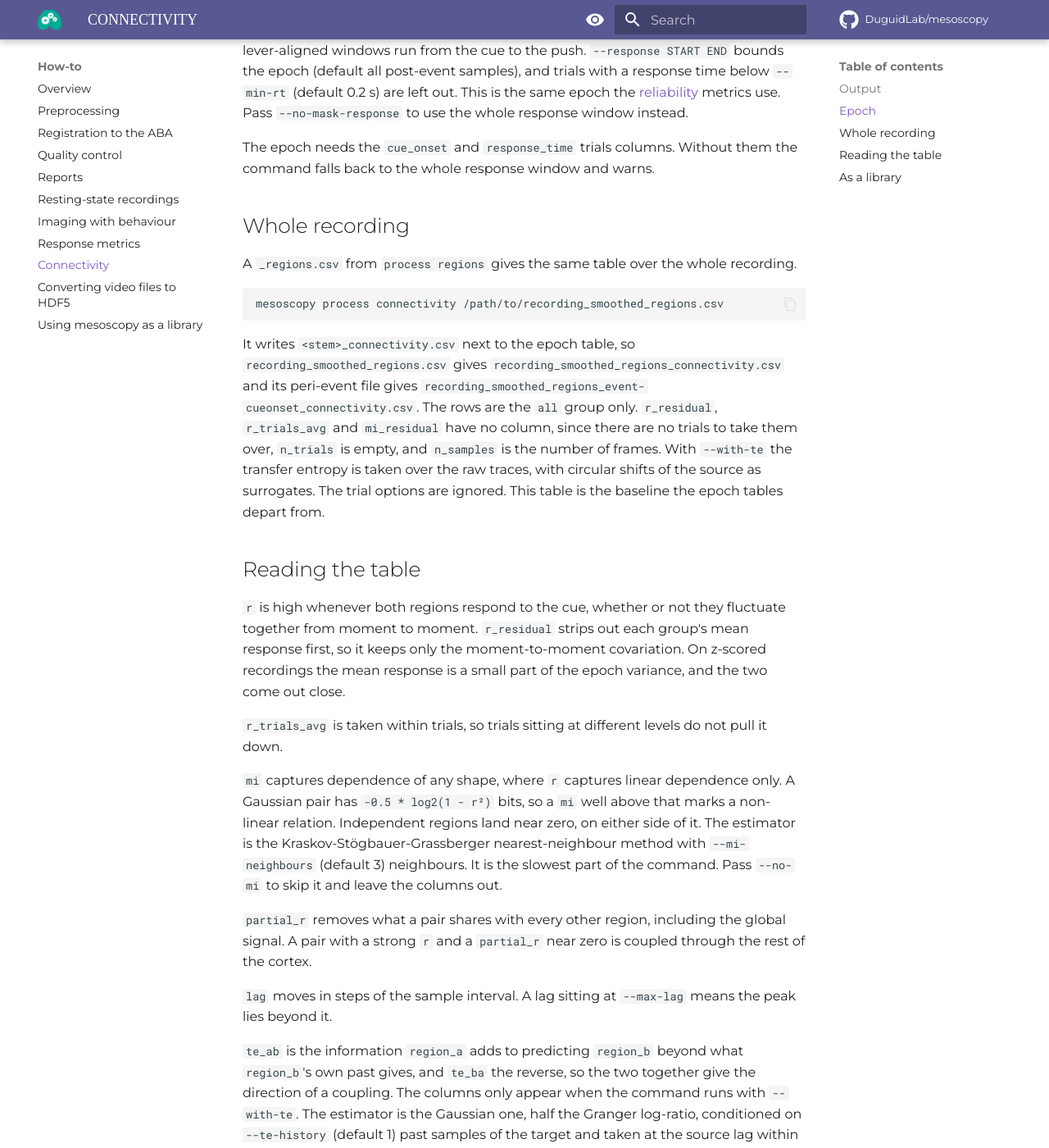
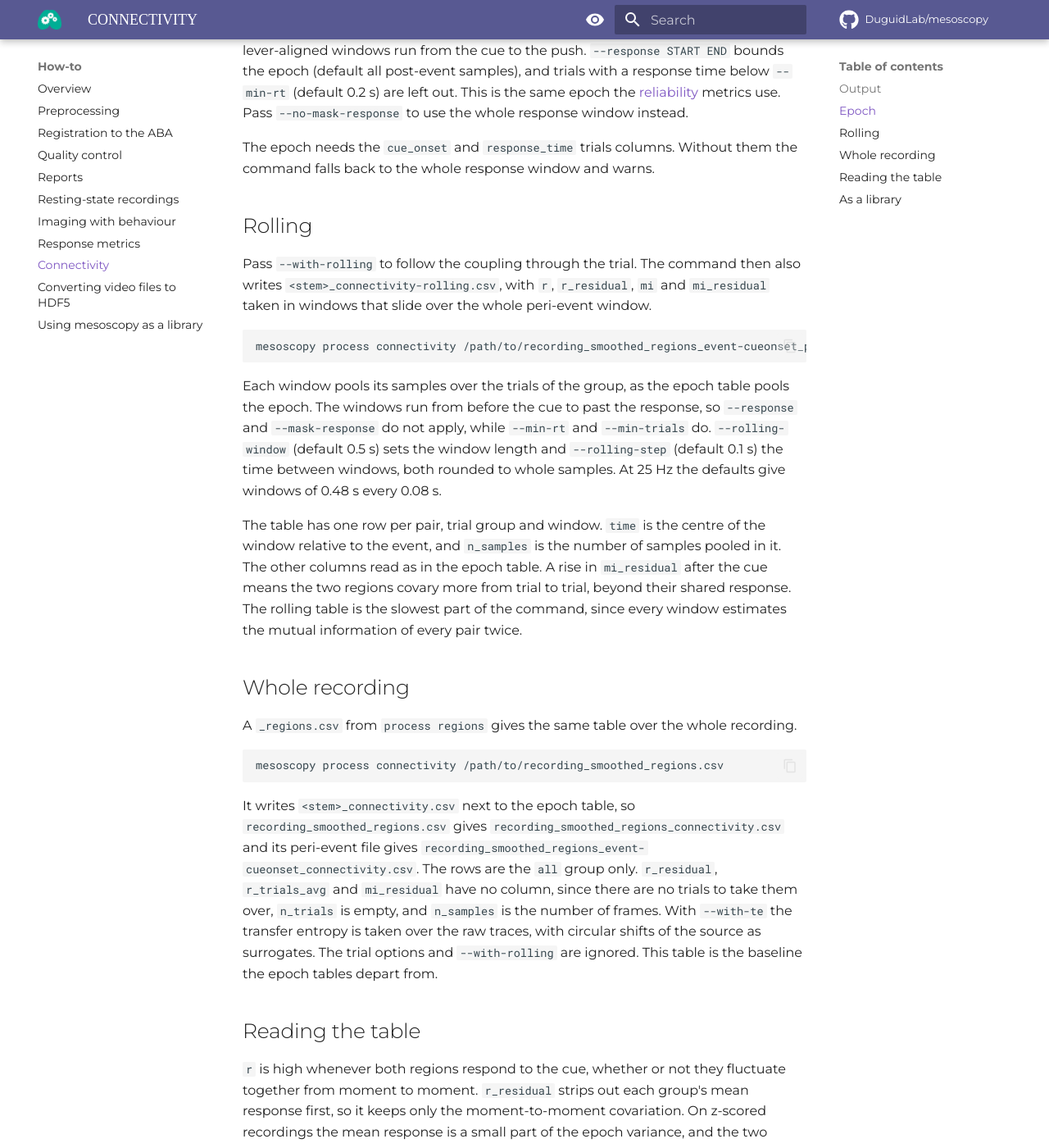
Before and after one commit to DuguidLab/mesoscopy, an MkDocs documentation site: the page built from docs/how-to/connectivity.md, in a window 1280 px wide and 1400 px high, scrolled down 1642 px. Shown: the whole window at 82% size. Built offline with MkDocs 1.6.1 and Material for MkDocs 9.7.7, drawn with Linux system fonts in a browser that asks for light colours; some web fonts are replaced; comment, search, counter and statistics services are not loaded; some of the changed text lies outside the part shown.

Commit message:
add docs for rolling connectivity

````diff
--- a/docs/how-to/connectivity.md
+++ b/docs/how-to/connectivity.md
@@ -49,6 +49,27 @@ use. Pass `--no-mask-response` to use the whole response window instead.
 The epoch needs the `cue_onset` and `response_time` trials columns. Without them the command falls back to the
 whole response window and warns.
 
+## Rolling
+
+Pass `--with-rolling` to follow the coupling through the trial. The command then also writes
+`<stem>_connectivity-rolling.csv`, with `r`, `r_residual`, `mi` and `mi_residual` taken in windows that slide over the
+whole peri-event window.
+
+```bash
+mesoscopy process connectivity /path/to/recording_smoothed_regions_event-cueonset_perievent.csv --with-rolling
+```
+
+Each window pools its samples over the trials of the group, as the epoch table pools the epoch. The windows run
+from before the cue to past the response, so `--response` and `--mask-response` do not apply, while `--min-rt` and
+`--min-trials` do. `--rolling-window` (default 0.5 s) sets the window length and `--rolling-step` (default 0.1 s) the
+time between windows, both rounded to whole samples. At 25 Hz the defaults give windows of 0.48 s every 0.08 s.
+
+The table has one row per pair, trial group and window. `time` is the centre of the window relative to the event,
+and `n_samples` is the number of samples pooled in it. The other columns read as in the epoch table. A rise in
+`mi_residual` after the cue means the two regions covary more from trial to trial, beyond their shared response.
+The rolling table is the slowest part of the command, since every window estimates the mutual information of every
+pair twice.
+
 ## Whole recording
 
 A `_regions.csv` from `process regions` gives the same table over the whole recording.
@@ -62,8 +83,8 @@ It writes `<stem>_connectivity.csv` next to the epoch table, so `recording_smoot
 `recording_smoothed_regions_event-cueonset_connectivity.csv`. The rows are the `all` group only. `r_residual`,
 `r_trials_avg` and `mi_residual` have no column, since there are no trials to take them over, `n_trials` is
 empty, and `n_samples` is the number of frames. With `--with-te` the transfer entropy is taken over the raw
-traces, with circular shifts of the source as surrogates. The trial options are ignored. This table is the
-baseline the epoch tables depart from.
+traces, with circular shifts of the source as surrogates. The trial options and `--with-rolling` are ignored.
+This table is the baseline the epoch tables depart from.
 
 ## Reading the table
 
@@ -110,12 +131,14 @@ perievent = pd.read_csv("recording_smoothed_regions_event-cueonset_perievent.csv
 table = connectivity.connectivity_table(perievent)
 ```
 
-`connectivity.trace_table` takes the regions table of a `_regions.csv` instead.
+`connectivity.trace_table` takes the regions table of a `_regions.csv` instead, and `connectivity.rolling_table`
+takes the peri-event table and returns the rolling table.
 
 `connectivity.pair_metrics` returns the matrices of one trial group from a masked `(n_trials, n_samples,
 n_regions)` array, built by `connectivity.epoch_cube` from the per-trial bounds of `connectivity.epoch_bounds`.
 `connectivity.pooled_metrics` returns the metrics that need no trials, which is what `trace_table` takes over the
-traces of `connectivity.trace_samples`.
+traces of `connectivity.trace_samples`. `connectivity.rolling_metrics` returns the rolling matrices of one trial
+group, in the windows of `connectivity.window_starts`.
 `correlation_matrix`, `residual_epochs`, `trial_correlation`, `mutual_information`, `partial_correlation`,
 `lagged_correlation`, `peak_lag`, `transfer_entropy` and `transfer_entropy_circular` work on their own, and
 `epoch_transfer_entropy` and `trace_transfer_entropy` add the surrogate z-scores.
````
